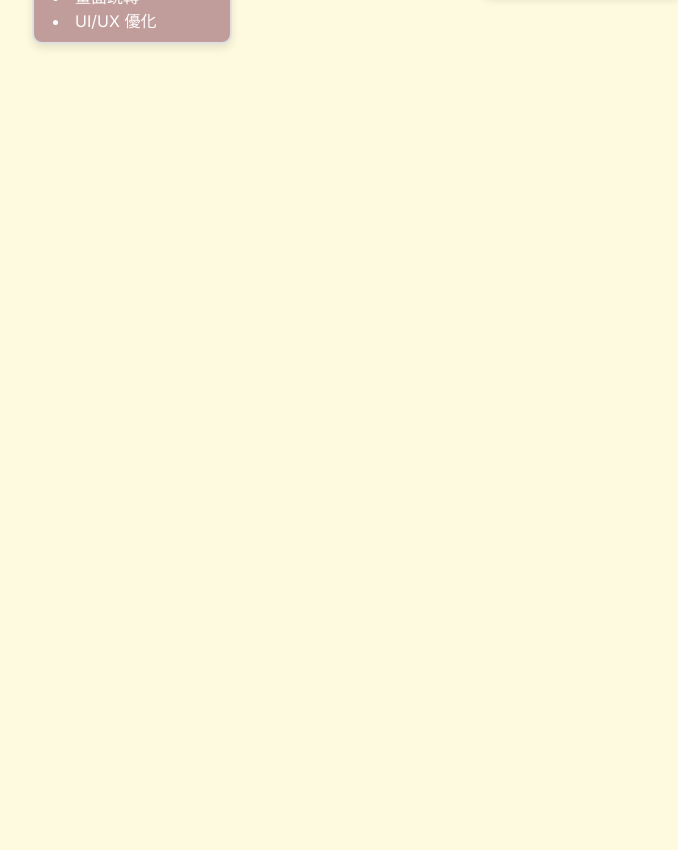
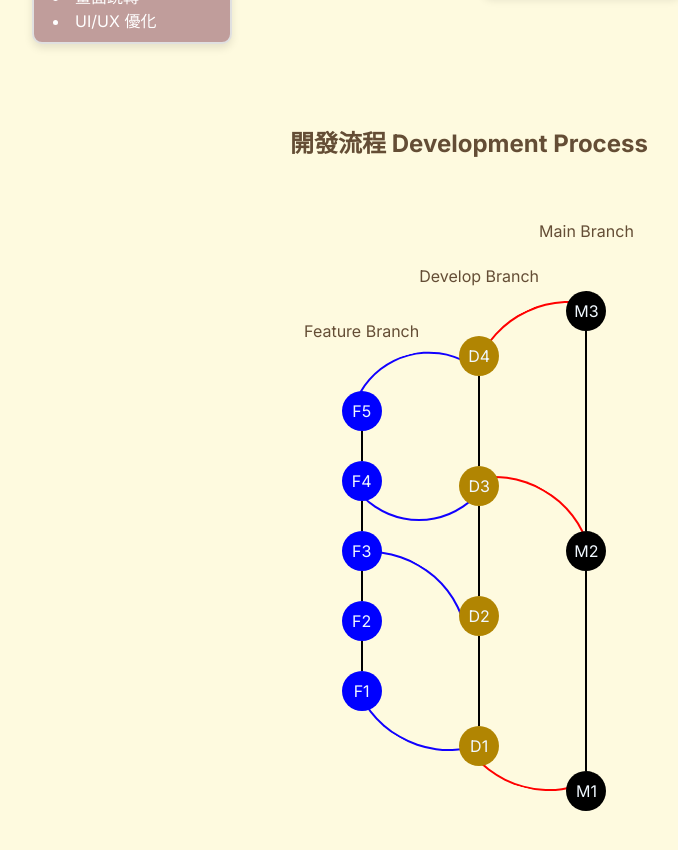
Before and after one commit to we-we-Web/web-web-web, a Next.js app: page /project in a window 1280 px wide. Shown: the part 860-1710 px from the top of the page, without its empty margins (171-849 px from the left). Before the commit the page ends 984 px from the top, so only its background shows below. Built offline with nearby package versions, Linux system fonts and the light colour scheme.

Commit message:
make a git graph to introduce development process

```diff
--- a/src/app/project/page.module.css
+++ b/src/app/project/page.module.css
@@ -76,3 +76,148 @@
     margin-top: 20px;
     flex-wrap: wrap;
 }
+
+.dev-process{
+    position: relative;
+    display: flex;
+    flex-direction: row;
+    align-items: center;
+    justify-content: center;
+}
+
+.git-model {
+    display: flex;
+    justify-content: center;
+    font-weight: 400;
+    margin: 1.5vh;
+}
+
+.feature-branch, .develop-branch, .main-branch {
+    margin-top: 50px;
+    display: flex;
+    flex-direction: column; /* 垂直排列 */
+    align-items: center; /* 居中對齊 */
+}
+
+.feature, .develop, .main {
+    color: aliceblue;
+    display: flex;
+    justify-content: center;
+    align-items: center;
+    width: 40px;
+    height: 40px;
+    border-radius: 100%;
+}
+
+.subtitle{
+    margin-bottom: 50px;
+}
+
+/* 分別為不同分支設置背景顏色 */
+.feature {
+    background-color: blue;
+}
+
+.develop {
+    background-color: rgb(177, 133, 2);
+}
+
+.main {
+    background-color: black;
+}
+
+/* 垂直線條設置 */
+.line1 {
+    width: 2px; /* 垂直線的寬度 */
+    height: 30px; /* 控制垂直線的長度 */
+    background-color: black; /* 線的顏色 */
+}
+
+.line2 {
+    width: 2px; /* 垂直線的寬度 */
+    height: 90px; /* 控制垂直線的長度 */
+    background-color: black; /* 線的顏色 */
+}
+
+.line3 {
+    width: 2px; /* 垂直線的寬度 */
+    height: 200px; /* 控制垂直線的長度 */
+    background-color: black; /* 線的顏色 */
+}
+
+.arc1{
+    z-index: -1;
+    transform: translateX(-35px) translateY(-40px) rotate(-15deg);
+    position: absolute;
+    width: 160px;
+    height: 200px;
+    border: 2px solid transparent;
+    border-top: 2px solid rgb(17, 0, 255);
+    border-radius: 80px;
+}
+
+.arc2{
+    z-index: -1;
+    transform: translateX(-50px) translateY(-70px) rotate(0deg);
+    position: absolute;
+    width: 160px;
+    height: 200px;
+    border: 2px solid transparent;
+    border-bottom: 2px solid rgb(17, 0, 255);
+    border-radius: 80px;
+}
+
+.arc3{
+    z-index: -1;
+    transform: translateX(-100px) translateY(160px) rotate(30deg);
+    position: absolute;
+    width: 200px;
+    height: 200px;
+    border: 2px solid transparent;
+    border-top: 2px solid rgb(17, 0, 255);
+    border-radius: 100px;
+}
+
+.arc4{
+    z-index: -1;
+    transform: translateX(-20px) translateY(160px) rotate(30deg);
+    position: absolute;
+    width: 200px;
+    height: 200px;
+    border: 2px solid transparent;
+    border-bottom: 2px solid rgb(17, 0, 255);
+    border-radius: 100px;
+}
+
+.arc5{
+    z-index: -1;
+    transform: translateX(80px) translateY(200px) rotate(15deg);
+    position: absolute;
+    width: 200px;
+    height: 200px;
+    border: 2px solid transparent;
+    border-bottom: 2px solid rgb(255, 0, 0);
+    border-radius: 100px;
+}
+
+.arc6{
+    z-index: -1;
+    transform: translateX(25px) translateY(85px) rotate(30deg);
+    position: absolute;
+    width: 200px;
+    height: 200px;
+    border: 2px solid transparent;
+    border-top: 2px solid rgb(255, 0, 0);
+    border-radius: 100px;
+}
+
+.arc7{
+    z-index: -1;
+    transform: translateX(100px) translateY(-90px) rotate(-25deg);
+    position: absolute;
+    width: 200px;
+    height: 200px;
+    border: 2px solid transparent;
+    border-top: 2px solid rgb(255, 0, 0);
+    border-radius: 100px;
+}
--- a/src/app/project/page.tsx
+++ b/src/app/project/page.tsx
@@ -82,6 +82,47 @@ export default function Project() {
                     ))}
                 </div>
             </div>
+            <h2 className={styles['git-model']}><b>開發流程 Development Process</b></h2>
+            <div className={styles['dev-process']}>
+                <div className={styles['feature-branch']}>
+                    <p className={styles['subtitle']}>Feature Branch</p>
+                    <p className={styles['feature']}>F5</p>
+                    <div className={styles['line1']}></div>
+                    <p className={styles['feature']}>F4</p>
+                    <div className={styles['line1']}></div>
+                    <p className={styles['feature']}>F3</p>
+                    <div className={styles['line1']}></div>
+                    <p className={styles['feature']}>F2</p>
+                    <div className={styles['line1']}></div>
+                    <p className={styles['feature']}>F1</p>
+                </div>
+                <div className={styles['arc1']}></div>
+                <div className={styles['arc2']}></div>
+                <div className={styles['arc3']}></div>
+                <div className={styles['arc4']}></div>
+                <div className={styles['develop-branch']}>
+                    <p className={styles['subtitle']}>Develop Branch</p>
+                    <p className={styles['develop']}>D4</p>
+                    <div className={styles['line2']}></div>
+                    <p className={styles['develop']}>D3</p>
+                    <div className={styles['line2']}></div>
+                    <p className={styles['develop']}>D2</p>
+                    <div className={styles['line2']}></div>
+                    <p className={styles['develop']}>D1</p>
+                </div>
+                <div className={styles['arc5']}></div>
+                <div className={styles['arc6']}></div>
+                <div className={styles['arc7']}></div>
+                <div className={styles['main-branch']}>
+                    <p className={styles['subtitle']}>Main Branch</p>
+                    <p className={styles['main']}>M3</p>
+                    <div className={styles['line3']}></div>
+                    <p className={styles['main']}>M2</p>
+                    <div className={styles['line3']}></div>
+                    <p className={styles['main']}>M1</p>
+                </div>
+            </div>
+
         </div>
     );
 }
```
